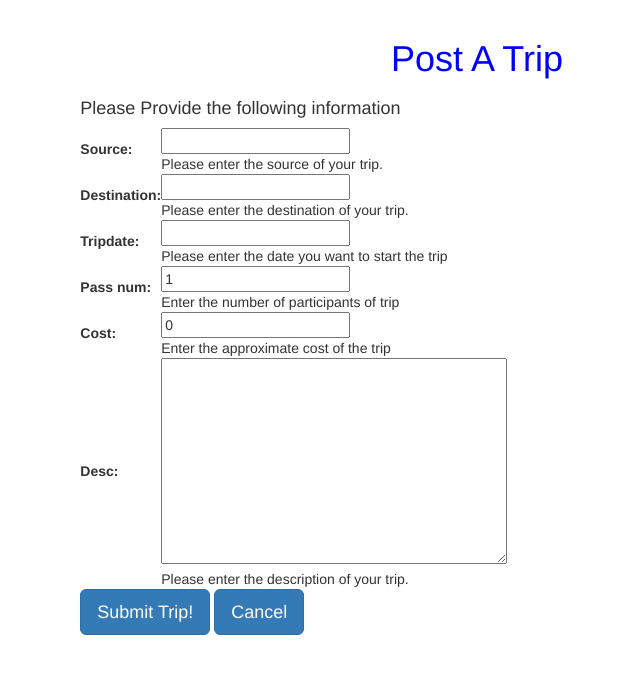
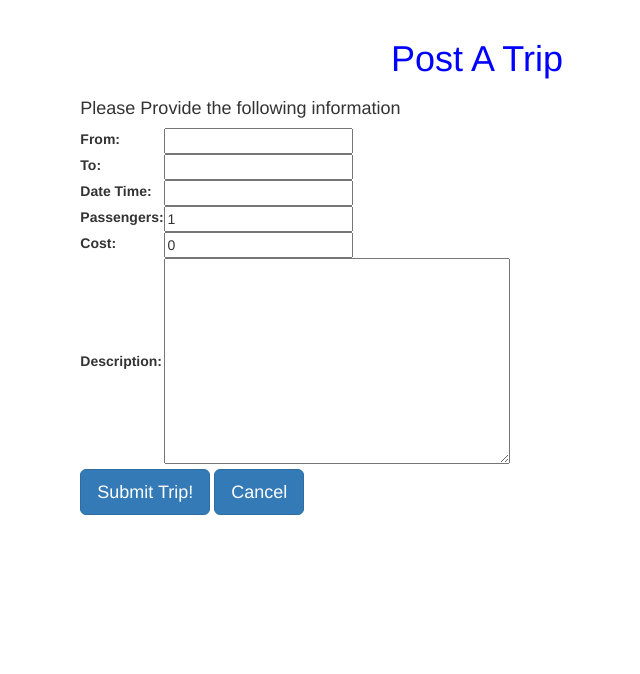
Before and after one commit to mousi/TripShare, a Django app: page /TripShare/post/ in a window 1280 px wide; the page is wider, and only the part inside the window is pictured. Shown: the part 51-725 px from the top of that part, without its empty margins (163-803 px from the left). Run offline with Django 3.2, Linux system fonts and the light colour scheme; the visitor is signed in with stand-in values (Sample User, id 1); parts of the project's set-up code (start-up, migrations or seed data) failed here and were passed over; some libraries are stand-ins or nearby versions.

Commit message:
a na doume

```diff
--- a/TripShare/forms.py
+++ b/TripShare/forms.py
@@ -5,12 +5,12 @@ from django.contrib.auth.forms import UserCreationForm
 from django.forms.extras.widgets import SelectDateWidget
 
 class TripForm(forms.ModelForm):
-    desc = forms.CharField(max_length=255,help_text="Please enter the description of your trip.",widget=forms.Textarea)
-    source = forms.CharField(max_length=30,help_text="Please enter the source of your trip.")
-    destination = forms.CharField(max_length=30,help_text="Please enter the destination of your trip.")
-    tripdate = forms.DateTimeField(help_text="Please enter the date you want to start the trip")
-    cost = forms.FloatField(help_text="Enter the approximate cost of the trip",min_value=0,initial=0)
-    pass_num = forms.IntegerField(help_text="Enter the number of participants of trip",min_value=0,initial=1)
+    desc = forms.CharField(label="Description",max_length=255,widget=forms.Textarea)
+    source = forms.CharField(label="From",max_length=30)
+    destination = forms.CharField(label="To",max_length=30)
+    tripdate = forms.DateTimeField(label="Date Time",input_formats=['%d.%m.%Y %H:%M'])
+    cost = forms.FloatField(label="Cost",min_value=0,initial=0)
+    pass_num = forms.IntegerField(label="Passengers",min_value=0,initial=1)
 
     class Meta:
         model = Trip
--- a/static/js/tripshare-ajax.js
+++ b/static/js/tripshare-ajax.js
@@ -1,7 +1,7 @@
 $(document).ready(function() {
 
     $(".join").click(function(){
-        $button = $(this)
+        $button = $(this);
         $.ajax({
             type:"POST",
             url:"join_trip/",
@@ -22,6 +22,5 @@ $(document).ready(function() {
                        //alert(rs.responseText);
             }
         });
-
     });
 });
--- a/templates/base.html
+++ b/templates/base.html
@@ -6,10 +6,10 @@
 <script src="{% static 'js/tripshare-jquery.js' %}"></script>
 <script src="{% static 'js/star-rating.js' %}"></script>
 <script src="{% static 'js/tripshare-ajax.js' %}"></script>
+
 <link rel="stylesheet" href="//code.jquery.com/ui/1.11.4/themes/smoothness/jquery-ui.css">
 <script src="//code.jquery.com/jquery-1.10.2.js"></script>
 <script src="//code.jquery.com/ui/1.11.4/jquery-ui.js"></script>
-<link rel="stylesheet" href="/resources/demos/style.css">
 
 <link rel="stylesheet" type="text/css" href="{% static 'js/jquery.datetimepicker.css' %}" />
 <script src="{% static 'js/jquery.js' %}"></script>
```
Also changed, not shown: static/js/tripshare-jquery.js (+1 -11 lines), templates/TripShare/index.html (+9 -7 lines), TripShare/views.py (line endings or trailing spaces).
